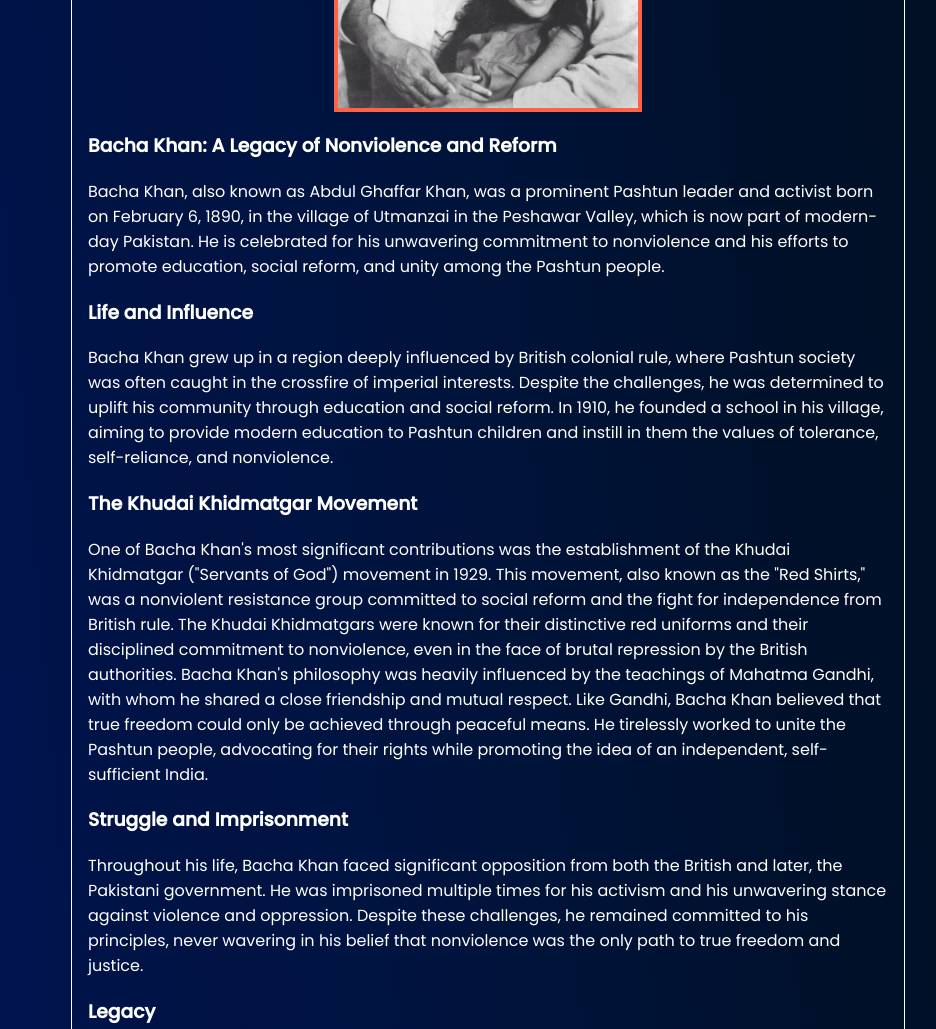
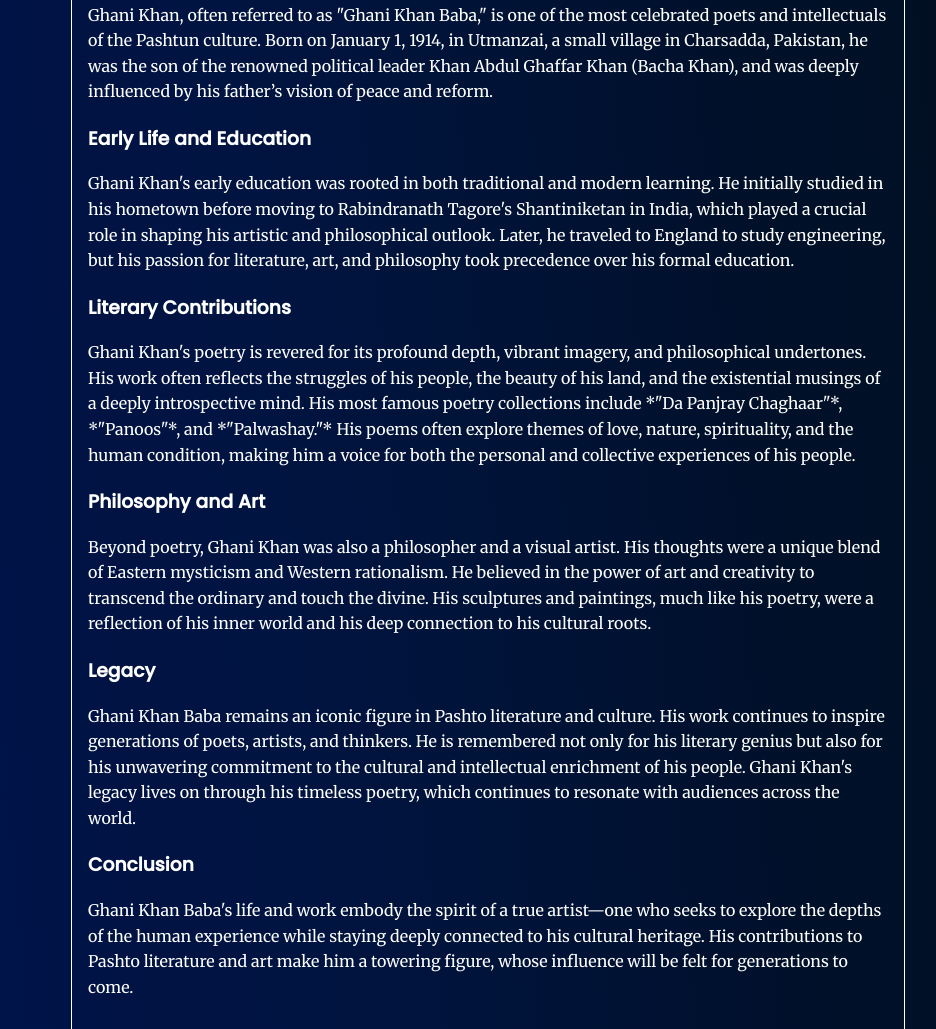
Before and after one commit to cbazyx8/KhanoPedia-, a plain HTML site: page index.html in a window 1280 px wide. Shown: the part 478-1507 px from the top of the page, without its empty margins (152-1088 px from the left). Drawn offline with Linux system fonts and the light colour scheme; a web font is replaced by a local one.

Commit message:
Update index.html

```diff
--- a/index.html
+++ b/index.html
@@ -22,6 +22,38 @@
     <main class="box">
         <section id="articles">
             <article>
+<h2>Ghani Khan Baba</h2>
+<img src="Ghani.jpg" alt="Bacha khan" width="300px">
+
+<p>Ghani Khan, often referred to as "Ghani Khan Baba," is one of the most celebrated poets and intellectuals of the Pashtun culture. Born on January 1, 1914, in Utmanzai, a small village in Charsadda, Pakistan, he was the son of the renowned political leader Khan Abdul Ghaffar Khan (Bacha Khan), and was deeply influenced by his father’s vision of peace and reform.
+</p>
+
+<h3>Early Life and Education</h3>
+<p>Ghani Khan's early education was rooted in both traditional and modern learning. He initially studied in his hometown before moving to Rabindranath Tagore's Shantiniketan in India, which played a crucial role in shaping his artistic and philosophical outlook. Later, he traveled to England to study engineering, but his passion for literature, art, and philosophy took precedence over his formal education.<p>
+
+<h3>Literary Contributions</h3>
+<p>
+Ghani Khan's poetry is revered for its profound depth, vibrant imagery, and philosophical undertones. His work often reflects the struggles of his people, the beauty of his land, and the existential musings of a deeply introspective mind. His most famous poetry collections include *"Da Panjray Chaghaar"*, *"Panoos"*, and *"Palwashay."* His poems often explore themes of love, nature, spirituality, and the human condition, making him a voice for both the personal and collective experiences of his people.
+<p>
+
+<h3>Philosophy and Art</h3>
+<p>
+Beyond poetry, Ghani Khan was also a philosopher and a visual artist. His thoughts were a unique blend of Eastern mysticism and Western rationalism. He believed in the power of art and creativity to transcend the ordinary and touch the divine. His sculptures and paintings, much like his poetry, were a reflection of his inner world and his deep connection to his cultural roots.
+<p>
+
+<h3>Legacy</h3>
+<p>
+Ghani Khan Baba remains an iconic figure in Pashto literature and culture. His work continues to inspire generations of poets, artists, and thinkers. He is remembered not only for his literary genius but also for his unwavering commitment to the cultural and intellectual enrichment of his people. Ghani Khan's legacy lives on through his timeless poetry, which continues to resonate with audiences across the world.
+<p>
+
+<h3>Conclusion</h3>
+<p>
+Ghani Khan Baba's life and work embody the spirit of a true artist—one who seeks to explore the depths of the human experience while staying deeply connected to his cultural heritage. His contributions to Pashto literature and art make him a towering figure, whose influence will be felt for generations to come.
+<p>
+</article>
+
+<!--bacha khan--->
+<article>
                 <h2>The Great  <span class="highlight">Bacha Khan</span></h2>
                 <img src="Bacha.jpg" alt="Bacha khan" width="300px">
                 <p>
```
